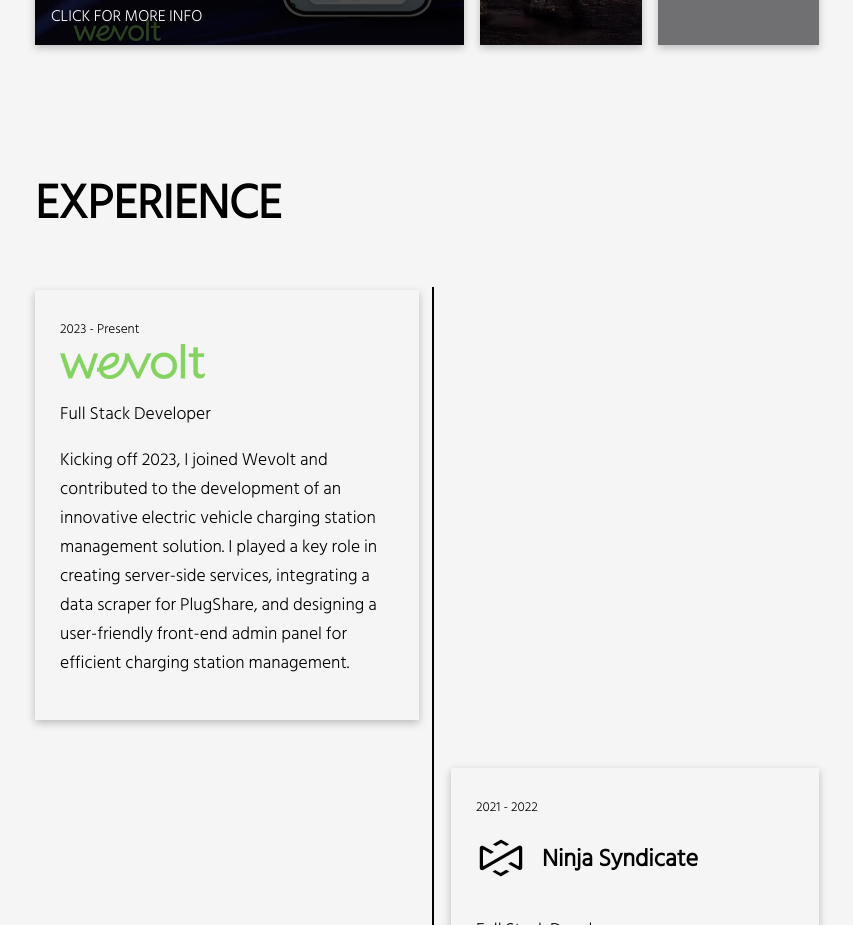
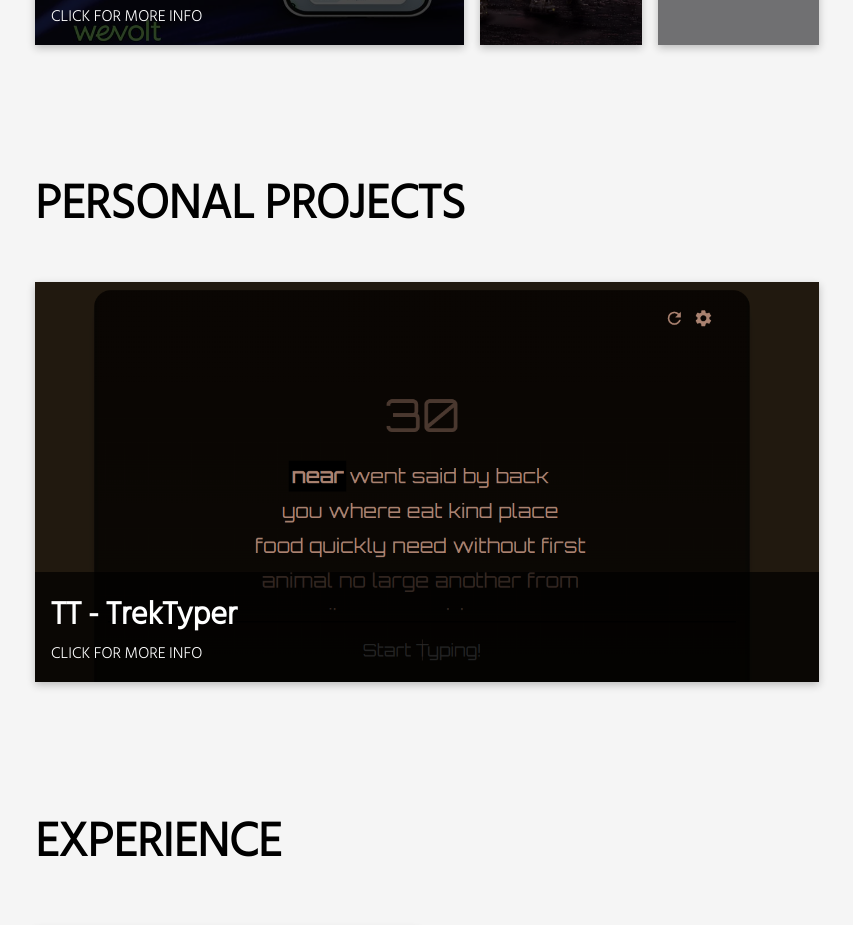
Before and after one commit to owengiri20/owen-portfolio, a React (Create React App) app: page / in a window 1280 px wide. Shown: the part 2080-3005 px from the top of the page, without its empty margins (205-1058 px from the left). Built offline with nearby package versions, Linux system fonts and the light colour scheme.

Commit message:
add moar screenshots

```diff
--- a/src/App.tsx
+++ b/src/App.tsx
@@ -44,7 +44,9 @@
 		<>
 			<Hero />
 			<AboutMe />
-			<ProjectCarousel />
+			<ProjectCarousel title="WORK" />
+			<ProjectCarousel title="PERSONAL PROJECTS" personalOnly />
+
 			<ExperienceTimeline />
 		</>
 	)
--- a/src/components/projects/Projects.tsx
+++ b/src/components/projects/Projects.tsx
@@ -25,6 +25,12 @@
 import Zen3 from "./assets/zen3.png"
 import { useMediaQuery } from "react-responsive"
 
+// TrekTyper
+import TTPng from "./assets/tt.png"
+import TT2 from "./assets/tt2.png"
+
+
+
 interface Project {
 	slug: string
 	url: string
@@ -35,6 +41,7 @@
 	images: string[]
 	tasks: string[]
 	techs: string[]
+	personal?: boolean
 
 	// style
 	backgroundPos?: string
@@ -98,18 +105,19 @@
 		],
 		techs: ["Golang", "Typescript", "React", "RESTful APIs", "Base Web UI", "Google Maps API"],
 	},
-	// {
-	// 	slug: "tt",
-	// 	url: "https://tt-typingtest.netlify.app/",
-	// 	name: "TT - Typing test (side project)",
-	// 	description:
-	// 		"I decided to build a typing test using Material UI as a way to not only improve my typing skills, but also to learn more about the library. I have always been a fan of typing games like Typeracer and Monkeytype, and I thought that building my own typing test would be a fun and challenging project.",
+	{
+		slug: "tt",
+		url: "https://tt-typingtest.netlify.app/",
+		name: "TT - TrekTyper",
+		personal: true,
+		description:
+			`TrekTyper - a side project I've been working on and off for the past couple of years in my spare time, a minimalistic typing game/test built with react and typescript. more and more features will be added to this project soon, some include: stats, user profiles, theme changer and more.`,
 
-	// 	imageURL: "https://user-images.githubusercontent.com/46738862/208370952-35f4e37c-e173-48bc-a143-d2741f86fc2e.png",
-	// 	images: [],
-	// 	tasks: [],
-	// 	techs: ["React", "Typescript", "Material UI"],
-	// },
+		imageURL: TTPng,
+		images: [TTPng, TT2],
+		tasks: [],
+		techs: ["React", "Typescript", "Material UI"],
+	},
 ]
 
 export const GetProject = (slug: string) => {
@@ -123,15 +131,22 @@
 	return filtered[0]
 }
 
-export const ProjectCarousel = () => {
-	const [selected, setSelected] = useState(projs[0].name)
+interface ProjectCarouselProps {
+ personalOnly?: boolean
+ title: string
+}
+
+export const ProjectCarousel = (props: ProjectCarouselProps) => {
+	const {personalOnly, title} = props
+	const filteredProjects = personalOnly ? projs.filter((p => p.personal)) : projs.filter(p => !p.personal)
+	const [selected, setSelected] = useState(filteredProjects[0].name)
 
 	return (
-		<div className="content-container" id="projects">
+		<div className="content-container"  id="projects">
 			<SimpleMotion>
-				<h2 className="content-title">WORK</h2>
+				<h2 className="content-title">{title}</h2>
 				<div className="carousel">
-					{projs.map((p) => {
+					{filteredProjects.map((p) => {
 						return (
 							<ProjectCarouselCard
 								key={p.name}
@@ -140,6 +155,7 @@
 								onClick={() => {
 									setSelected(p.name)
 								}}
+								fullWidth={personalOnly}
 							/>
 						)
 					})}
@@ -149,7 +165,7 @@
 	)
 }
 
-export const ProjectCarouselCard = ({ project, onClick, isSelected }: { isSelected: boolean; project: Project; onClick: () => void }) => {
+export const ProjectCarouselCard = ({ fullWidth, project, onClick, isSelected }: { fullWidth?: boolean, isSelected: boolean; project: Project; onClick: () => void }) => {
 	const nav = useNavigate()
 	const { name, imageURL, slug } = project
 	const smallerScreens = useMediaQuery({
@@ -165,6 +181,7 @@
 				backgroundSize: "cover",
 				backgroundPosition: "center",
 				backgroundRepeat: "no-repeat",
+				width: fullWidth ?  "100%" : ""
 			}}
 		>
 			{(smallerScreens || isSelected) && (
```
Also changed, not shown: src/doccos/TODO.md (+3 -0 lines), src/components/projects/assets/tt.png (added), src/components/projects/assets/tt2.png (added).
